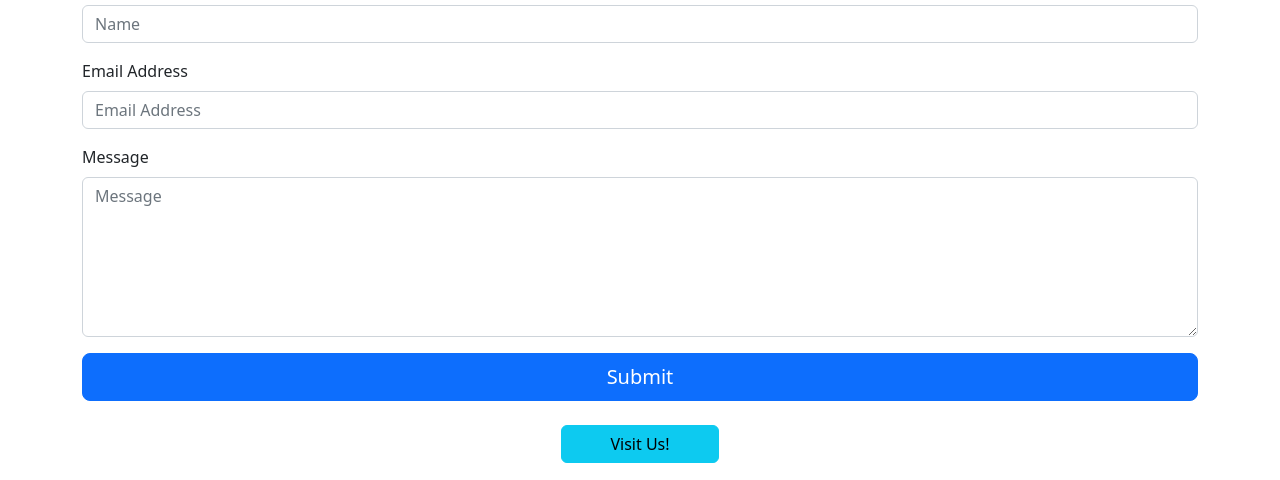
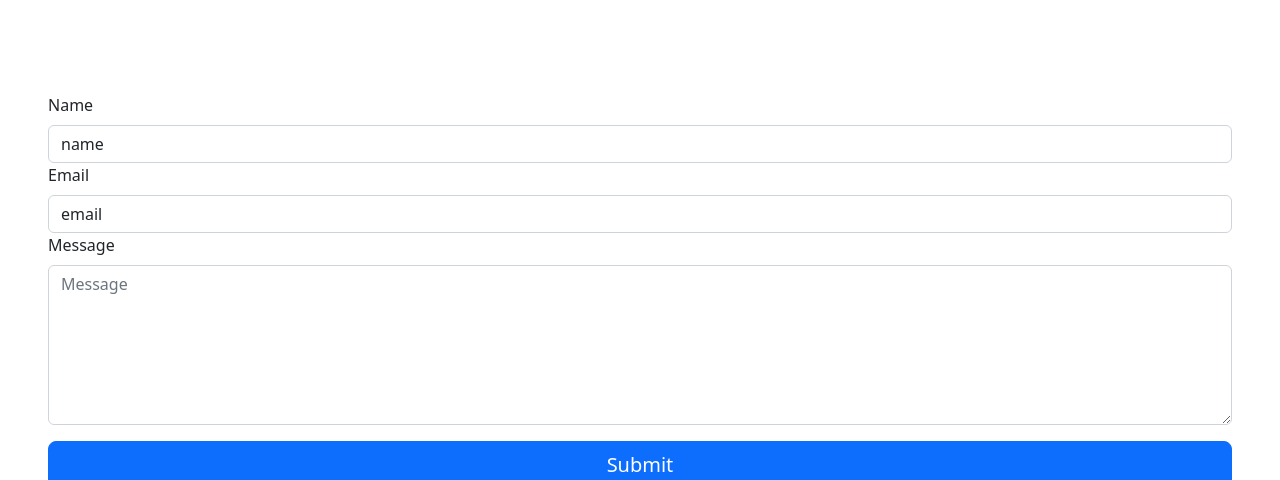
Before and after one commit to PastorJoseph/The-Life-Church-Visalia, a plain HTML site: page contact.html in a window 1280 px wide. Shown: the part 169-649 px from the top of the page. Drawn offline with nearby package versions, Linux system fonts and the light colour scheme.

Commit message:
new contact page

```diff
--- a/contact.html
+++ b/contact.html
@@ -36,36 +36,22 @@
     </div>
    </nav>
 
-   <!-- Wrapper container -->
-<div class="container py">
+   <div class="box text-center">
+    <h1>Contact Us</h1>
+</div><br><br><br>
 
-    <!-- Bootstrap 5 starter form -->
-    <form id="contactForm">
 
-        <div class="box text-center ">
-            <h1>Contact Us</h1>
-        </div>
+<form class="p-5">
+  <label for="Name" class="form-label">Name</label>
+  <input type="name" class="form-control"  id="name" value="name">
 
-      <!-- Name input -->
-      <div class="mb-3">
-        <label class="form-label" for="name">Name</label>
-        <input class="form-control" id="name" type="text" placeholder="Name" data-sb-validations="required" />
-        <div class="invalid-feedback" data-sb-feedback="name:required">Name is required.</div>
-      </div>
+  <label for="Email" class="form-label">Email</label>
+  <input type="email" class="form-control"  id="email" value="email">
 
-      <!-- Email address input -->
-      <div class="mb-3">
-        <label class="form-label" for="emailAddress">Email Address</label>
-        <input class="form-control" id="emailAddress" type="email" placeholder="Email Address" data-sb-validations="required, email" />
-        <div class="invalid-feedback" data-sb-feedback="emailAddress:required">Email Address is required.</div>
-        <div class="invalid-feedback" data-sb-feedback="emailAddress:email">Email Address Email is not valid.</div>
-      </div>
-
-      <!-- Message input -->
-      <div class="mb-3">
-        <label class="form-label" for="message">Message</label>
-        <textarea class="form-control" id="message" type="text" placeholder="Message" style="height: 10rem;" data-sb-validations="required"></textarea>
-        <div class="invalid-feedback" data-sb-feedback="message:required">Message is required.</div>
+  <div class="mb-3">
+    <label class="form-label" for="message">Message</label>
+    <textarea class="form-control" id="message" type="text" placeholder="Message" style="height: 10rem;" data-sb-validations="required"></textarea>
+    <div class="invalid-feedback" data-sb-feedback="message:required">Message is required.</div>
       </div>
 
       <!-- Form submissions success message -->
@@ -83,13 +69,13 @@
         <button class="btn btn-primary btn-lg" type="submit">Submit</button>
       </div>
 
-    </form>
 
-  </div>
 
-  <div class="container-fluid text-center py-4">
-    <a href="https://goo.gl/maps/gzrwg4f1bQTw1qQh8" target="_blank" class="btn btn-info px-5" role="button">Visit Us!</a>
-  </div>
+
+  <!-- <button class="pt-3" pt-3>Submit</button> -->
+</form>
+
+
 
 </body>
 <section>
@@ -116,6 +102,15 @@
         </ul>
       </div>
 
+      <div class="container-fluid text-center pt-3 py-5">
+    <a href="https://goo.gl/maps/gzrwg4f1bQTw1qQh8" target="_blank" class="btn btn-info px-5" role="button">Visit Us!</a>
+  </div>
+
+
+
+
+
+
       <div class="container">
         <div class="box">
           <h1 class="text-end p-2 ">THE LIFE CHURCH <br>  27450 Rd 148 <br> Visalia, California <br><br> <p class="fs-3">email: tlc.community@yahoo.com</p></h1>
```
